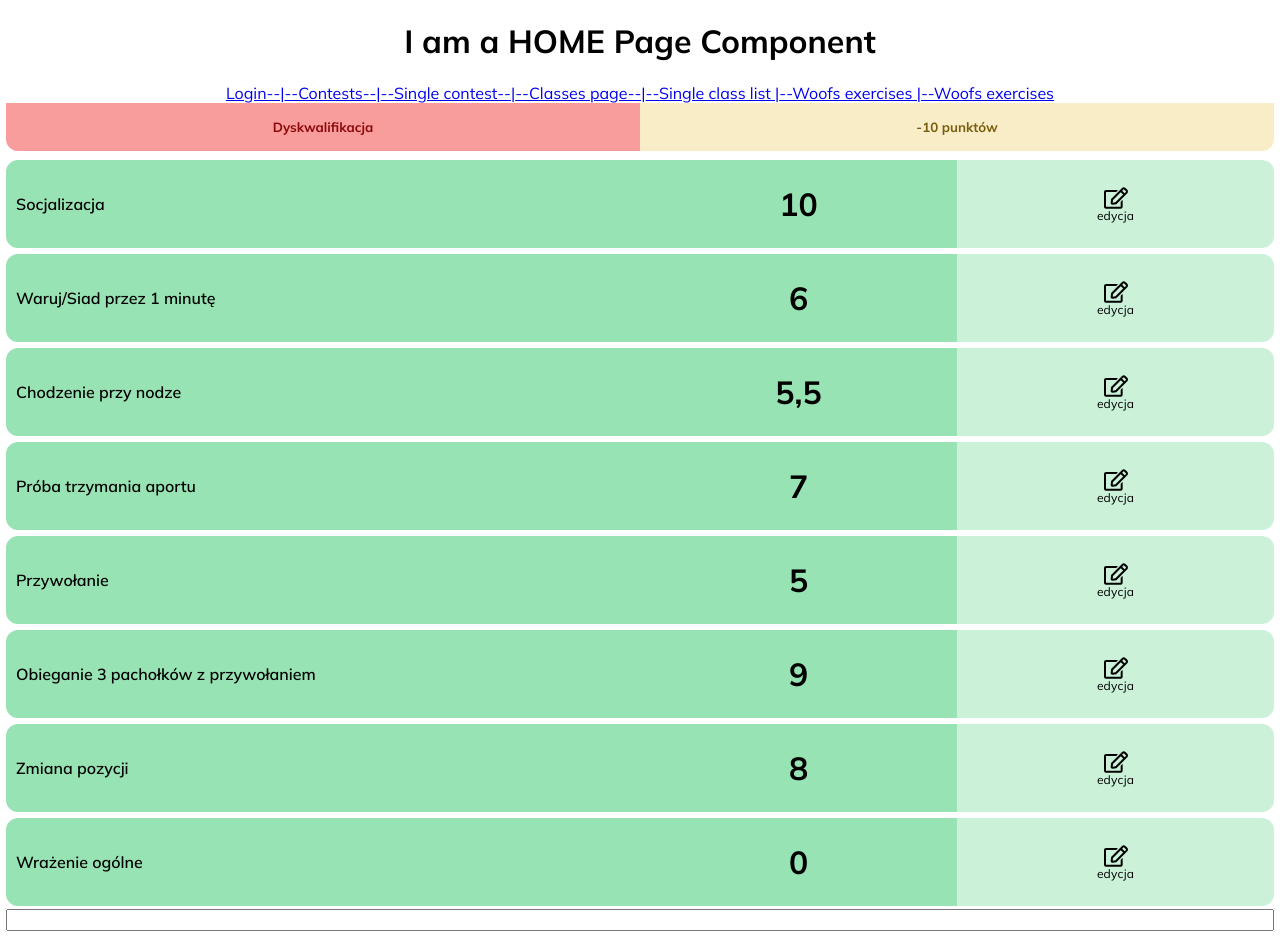
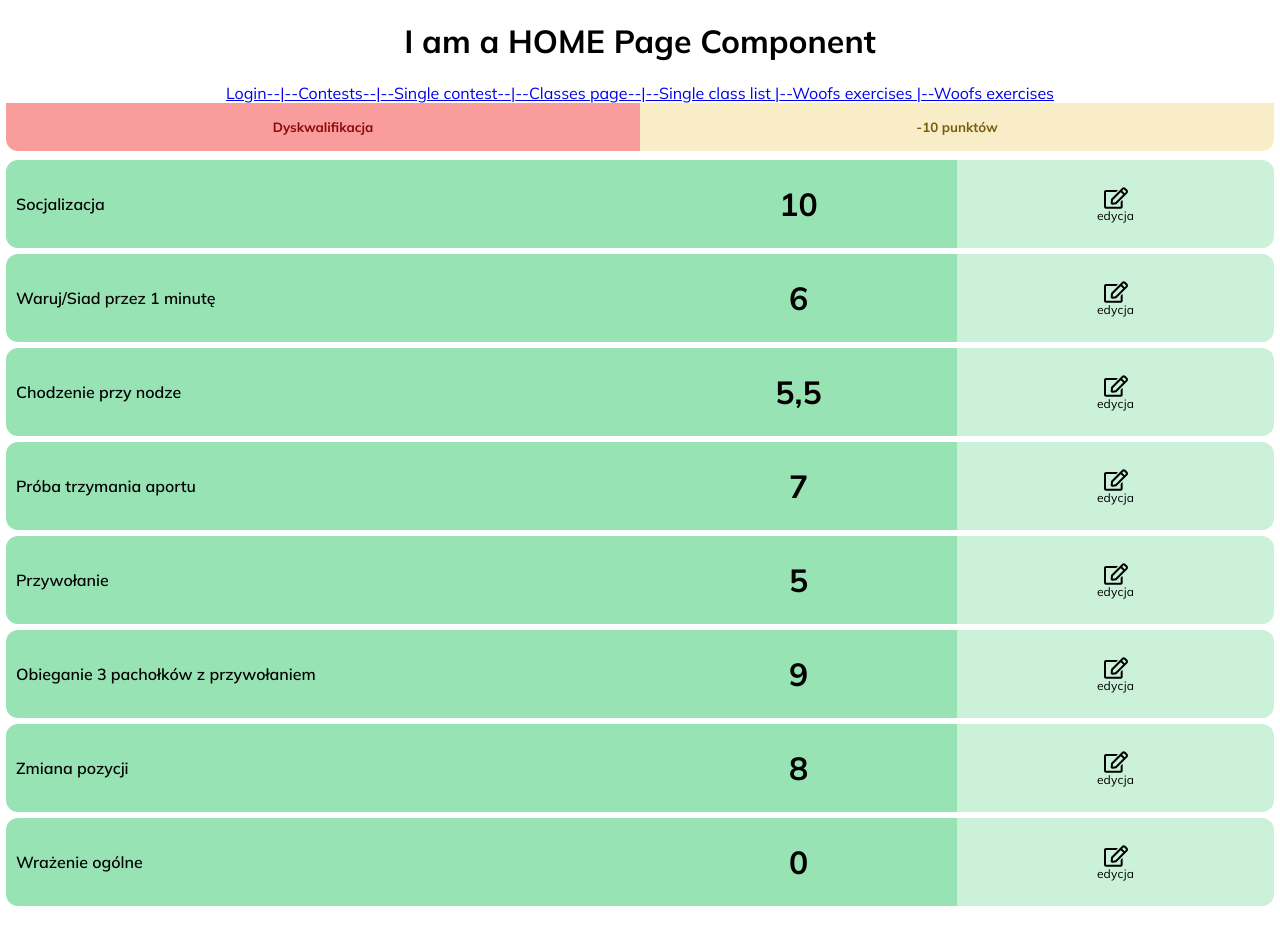
Before and after one commit to CC2021-WBL/GOOD-BOI-Application, a React (Create React App) app: page /contests/1/classes/1/woof in a window 1280 px wide. After the commit the page ends 915 px from the top, so only its background shows below. Built offline with nearby package versions, Linux system fonts and the light colour scheme.

Commit message:
small fixes

```diff
--- a/src/Atoms/PointsText/PointsText.js
+++ b/src/Atoms/PointsText/PointsText.js
@@ -1,6 +1,5 @@
-import propTypes from 'prop-types';
+import PropTypes from 'prop-types';
 import PointsTextStyled from './PointsTextStyled';
-import PropTypes from 'prop-types';
 
 const PointsText = ({ points }) => {
   const pointsString = String(points).replace(/\./g, ',');
@@ -8,8 +7,7 @@ const PointsText = ({ points }) => {
 };
 
 PointsText.propTypes = {
-  points: propTypes.number,
-  toggle: PropTypes.bool,
+  points: PropTypes.number,
 };
 
 export default PointsText;
--- a/src/Molecules/ExerciseCard/ExerciseCard.js
+++ b/src/Molecules/ExerciseCard/ExerciseCard.js
@@ -1,9 +1,9 @@
+import { useState } from 'react';
 import PropTypes from 'prop-types';
 import Exercise from '../../Atoms/Exercise/Exercise';
+import Points from '../Points/Points';
 import EditAccept from '../../Atoms/EditAccept/EditAccept';
 import ExerciseCardStyled from './ExerciseCardStyled';
-import { useState } from 'react';
-import Points from '../Points/Points';
 
 const ExerciseCard = ({ exerciseInfo, obedienceClassName, onChange }) => {
   const [toggle, setToggle] = useState(true);
--- a/src/Organisms/ExerciseCardsContainter/ExerciseCardsContainer.js
+++ b/src/Organisms/ExerciseCardsContainter/ExerciseCardsContainer.js
@@ -1,7 +1,7 @@
+import { useState } from 'react';
+import PropTypes from 'prop-types';
 import ExerciseCard from '../../Molecules/ExerciseCard/ExerciseCard';
-import PropTypes from 'prop-types';
 import ExerciseCardsContainerStyled from './ExerciseCardsContainerStyled';
-import { useState } from 'react';
 
 const ExerciseCardsContainer = ({ performanceObject }) => {
   const { exercises, obedienceClassName } = performanceObject;
@@ -35,8 +35,6 @@ const ExerciseCardsContainer = ({ performanceObject }) => {
           onChange={performanceSaveHandler}
         />
       ))}
-
-      <input onChange={performanceSaveHandler} />
     </ExerciseCardsContainerStyled>
   );
 };
```
